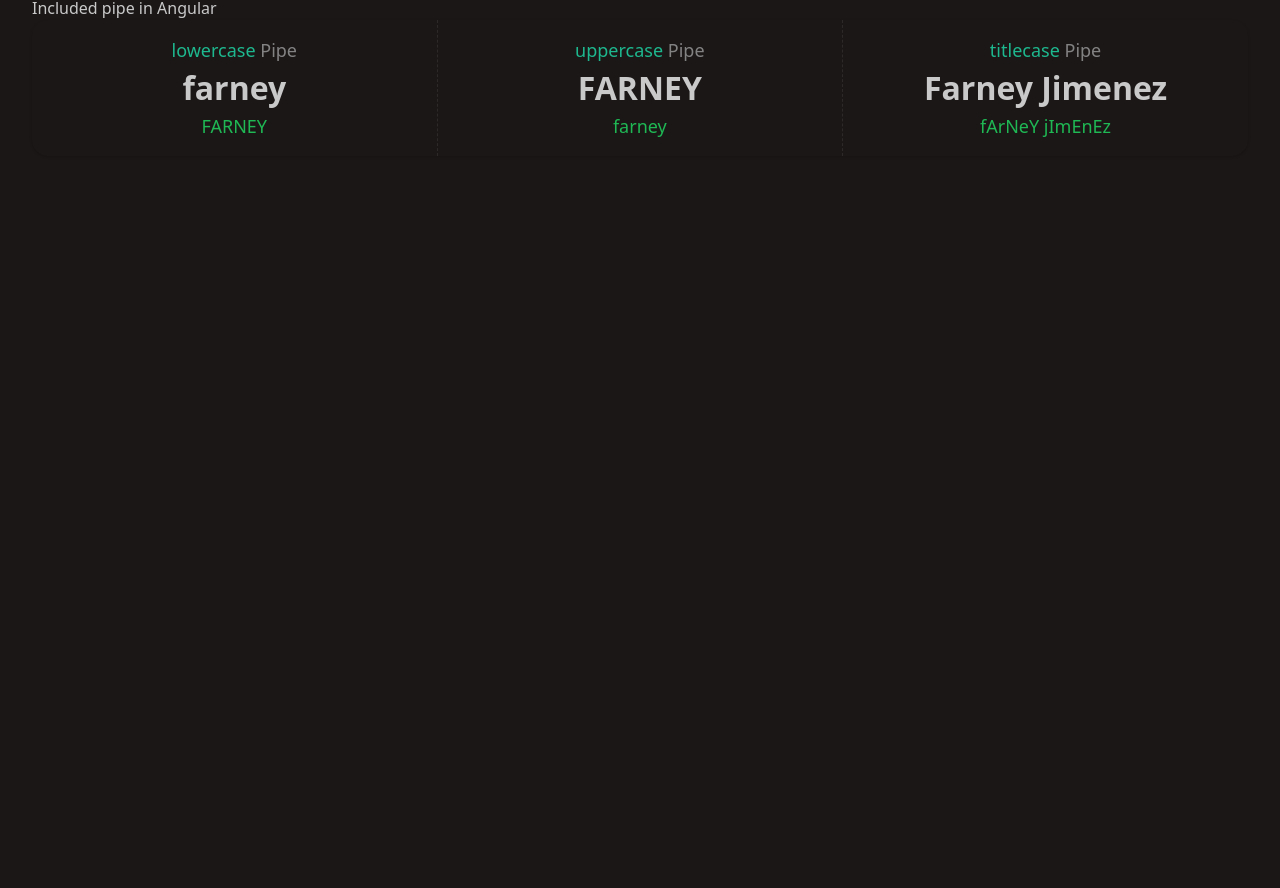
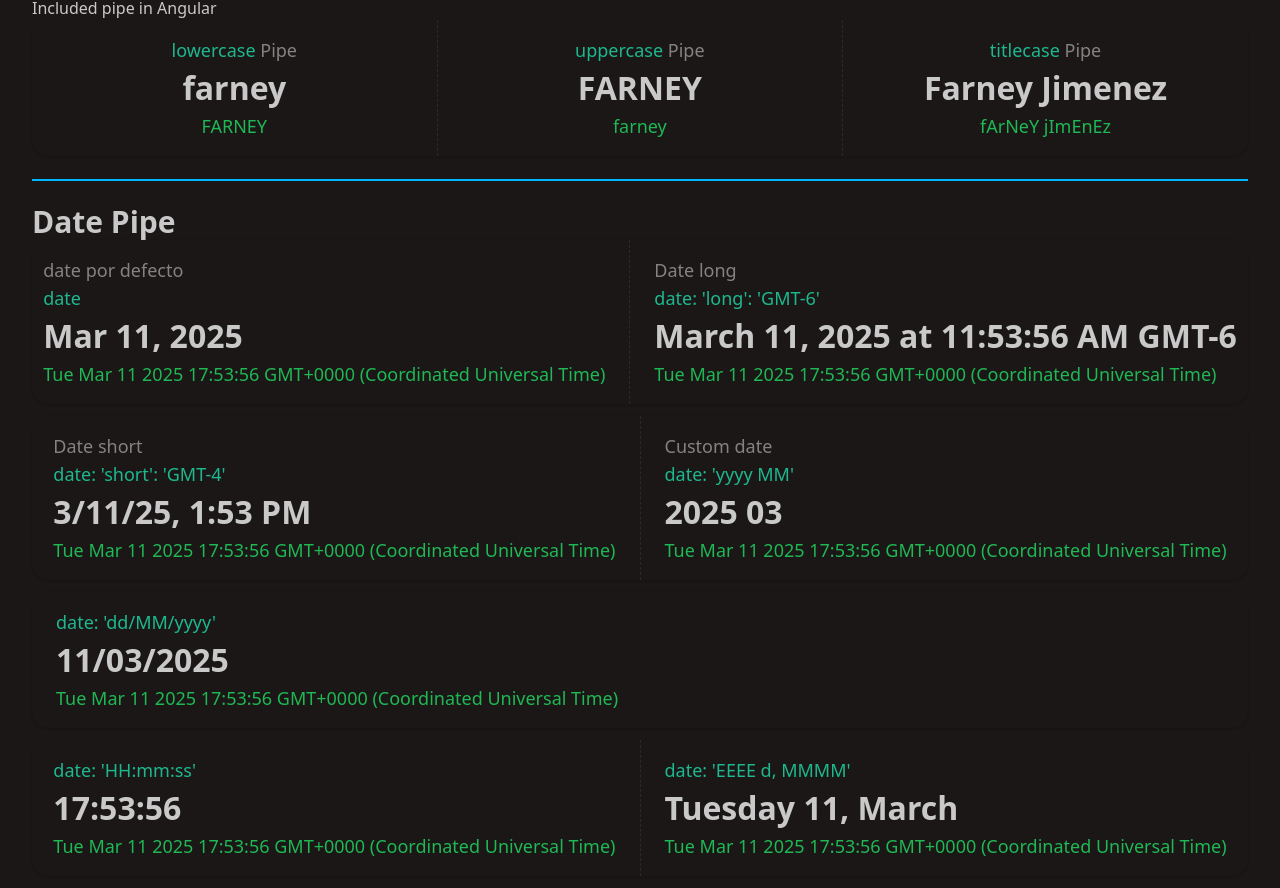
Before and after one commit to farney9/05-angular-moderno-pipes-app, an Angular app: page /#/basic in a window 1280 px wide. Shown: the part 165-1053 px from the top of the page. Before the commit the page ends 800 px from the top, so only its background shows below. Built offline with nearby package versions, Linux system fonts and the light colour scheme.

Commit message:
feat:Add date Pipe

```diff
--- a/src/app/pages/basic-page/basic-page.component.html
+++ b/src/app/pages/basic-page/basic-page.component.html
@@ -21,3 +21,63 @@
     </div>
   </div>
 </section>
+<div class="divider divider-info"></div>
+<section class="my-3">
+  <h1 class="text-3xl font-bold">Date Pipe</h1>
+  <div class="stats stats-vertical md:stats-horizontal shadow justify-center items-center flex">
+    <div class="stat place-items-start">
+      <div class="stat-title text-lg">date por defecto</div>
+      <div class="stat-title text-lg text-secondary">date</div>
+      <div class="stat-value">{{customDate() | date}}</div>
+      <div class="stat-desc text-primary text-lg">{{customDate()}}</div>
+    </div>
+    <div class="stat place-items-start">
+      <div class="stat-title text-lg">Date long</div>
+      <div class="stat-title text-lg text-secondary">date: 'long': 'GMT-6'</div>
+      <div class="stat-value">{{customDate() | date: 'long': 'GMT-6'}}</div>
+      <div class="stat-desc text-primary text-lg">{{customDate()}}</div>
+    </div>
+  </div>
+</section>
+<section class="my-3">
+  <div class="stats stats-vertical md:stats-horizontal shadow justify-center items-center flex">
+    <div class="stat place-items-start">
+      <div class="stat-title text-lg">Date short</div>
+      <div class="stat-title text-lg text-secondary">date: 'short': 'GMT-4'</div>
+      <div class="stat-value">{{customDate() | date: 'short': 'GMT-4'}}</div>
+      <div class="stat-desc text-primary text-lg">{{customDate()}}</div>
+    </div>
+    <div class="stat place-items-start">
+      <div class="stat-title text-lg">Custom date</div>
+      <div class="stat-title text-lg text-secondary">date: 'yyyy MM'</div>
+      <div class="stat-value">{{customDate() | date: 'yyyy MM'}}</div>
+      <div class="stat-desc text-primary text-lg">{{customDate()}}</div>
+    </div>
+  </div>
+</section>
+<section class="my-3">
+  <div class="stats stats-vertical md:stats-horizontal shadow justify-center items-center flex">
+    <div class="stat place-items-start">
+      <div class="stat-title text-lg"></div>
+      <div class="stat-title text-lg text-secondary">date: 'dd/MM/yyyy'</div>
+      <div class="stat-value">{{customDate() | date: 'dd/MM/yyyy'}}</div>
+      <div class="stat-desc text-primary text-lg">{{customDate()}}</div>
+    </div>
+  </div>
+</section>
+<section class="my-3">
+  <div class="stats stats-vertical md:stats-horizontal shadow justify-center items-center flex">
+    <div class="stat place-items-start">
+      <div class="stat-title text-lg"></div>
+      <div class="stat-title text-lg text-secondary">date: 'HH:mm:ss'</div>
+      <div class="stat-value">{{customDate() | date: 'HH:mm:ss'}}</div>
+      <div class="stat-desc text-primary text-lg">{{customDate()}}</div>
+    </div>
+    <div class="stat place-items-start">
+      <div class="stat-title text-lg"></div>
+      <div class="stat-title text-lg text-secondary">date: 'EEEE d, MMMM'</div>
+      <div class="stat-value">{{customDate() | date: 'EEEE d, MMMM'}}</div>
+      <div class="stat-desc text-primary text-lg">{{customDate()}}</div>
+    </div>
+  </div>
+</section>
--- a/src/app/pages/basic-page/basic-page.component.ts
+++ b/src/app/pages/basic-page/basic-page.component.ts
@@ -1,5 +1,5 @@
-import { DecimalPipe, LowerCasePipe, TitleCasePipe, UpperCasePipe,  } from '@angular/common';
-import { Component, signal } from '@angular/core';
+import { DatePipe, DecimalPipe, LowerCasePipe, TitleCasePipe, UpperCasePipe,  } from '@angular/common';
+import { Component, effect, signal } from '@angular/core';
 
 @Component({
   selector: 'app-basic-page',
@@ -7,7 +7,7 @@ import { Component, signal } from '@angular/core';
     LowerCasePipe,
     UpperCasePipe,
     TitleCasePipe,
-    DecimalPipe,
+    DatePipe,
   ],
   templateUrl: './basic-page.component.html',
 })
@@ -15,4 +15,18 @@ export default class BasicPageComponent {
   nameLower = signal('farney');
   nameUpper = signal('FARNEY');
   fullName = signal('fArNeY jImEnEz');
+
+  customDate = signal(new Date());
+
+  tickingDateEffect = effect((onCleanup) => {
+    const interval = setInterval(() => {
+      this.customDate.set(new Date());
+      console.log('Ticking date effect');
+    }, 1000);
+
+    onCleanup(() => {
+      clearInterval(interval);
+      console.log('Ticking date effect cleaned up');
+    })
+  });
 }
--- a/src/app/pages/numbers-page/numbers-page.component.html
+++ b/src/app/pages/numbers-page/numbers-page.component.html
@@ -32,13 +32,13 @@
   <h1 class="text-3xl font-bold">Percent Pipe</h1>
   <h3 class="font-thin">Included pipe in Angular</h3>
   <div class="stats stats-vertical md:stats-horizontal shadow justify-center items-center flex">
-    <div class="stat place-items-center">
+    <div class="stat place-items-start">
       <div class="stat-title text-lg">percent por defecto</div>
       <div class="stat-title text-lg text-secondary">percent</div>
       <div class="stat-value">{{percent() | percent}}</div>
       <div class="stat-desc text-primary text-lg">{{percent()}}</div>
     </div>
-    <div class="stat place-items-center">
+    <div class="stat place-items-start">
       <div class="stat-title text-lg">percent con decimales</div>
       <div class="stat-title text-lg text-secondary">percent:'1.2-2'</div>
       <div class="stat-value">{{percent() | percent:'1.2-2'}}</div>
```
